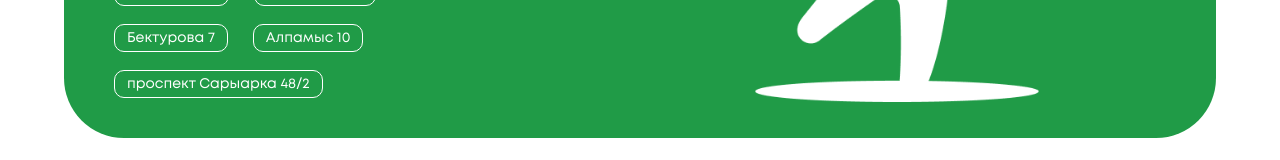
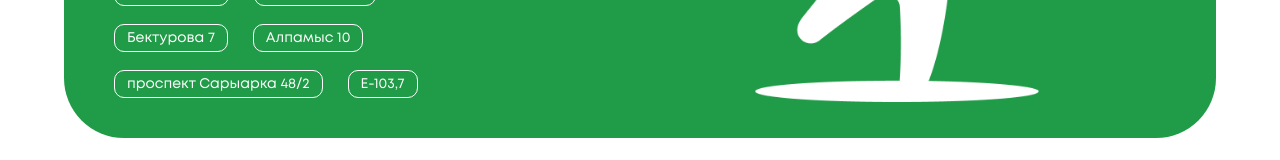
Before and after one commit to DonJuvn/Balam-ai, a React (Create React App) app: page / in a window 1280 px wide. Shown: the part 613-773 px from the top of the page. Built offline with nearby package versions, Linux system fonts and the light colour scheme.

Commit message:
new center

```diff
--- a/src/components/About2.jsx
+++ b/src/components/About2.jsx
@@ -1,5 +1,4 @@
-import React from "react";
-const About2 = () => {
+import React from "react";const About2 = () => {
    return (
       <div id="about">
          <div className="container">
@@ -40,6 +39,11 @@ const About2 = () => {
                               проспект Сарыарка 48/2
                            </a>
                         </div>
+                        <div className="item">
+                           <a href="https://www.instagram.com/reel/C-AIreVsu_E/?igsh=MXcwOW56cWp3dWg4cQ==">
+                              Е-103,7
+                           </a>
+                        </div>
                      </div>
                   </div>
                </div>
```
